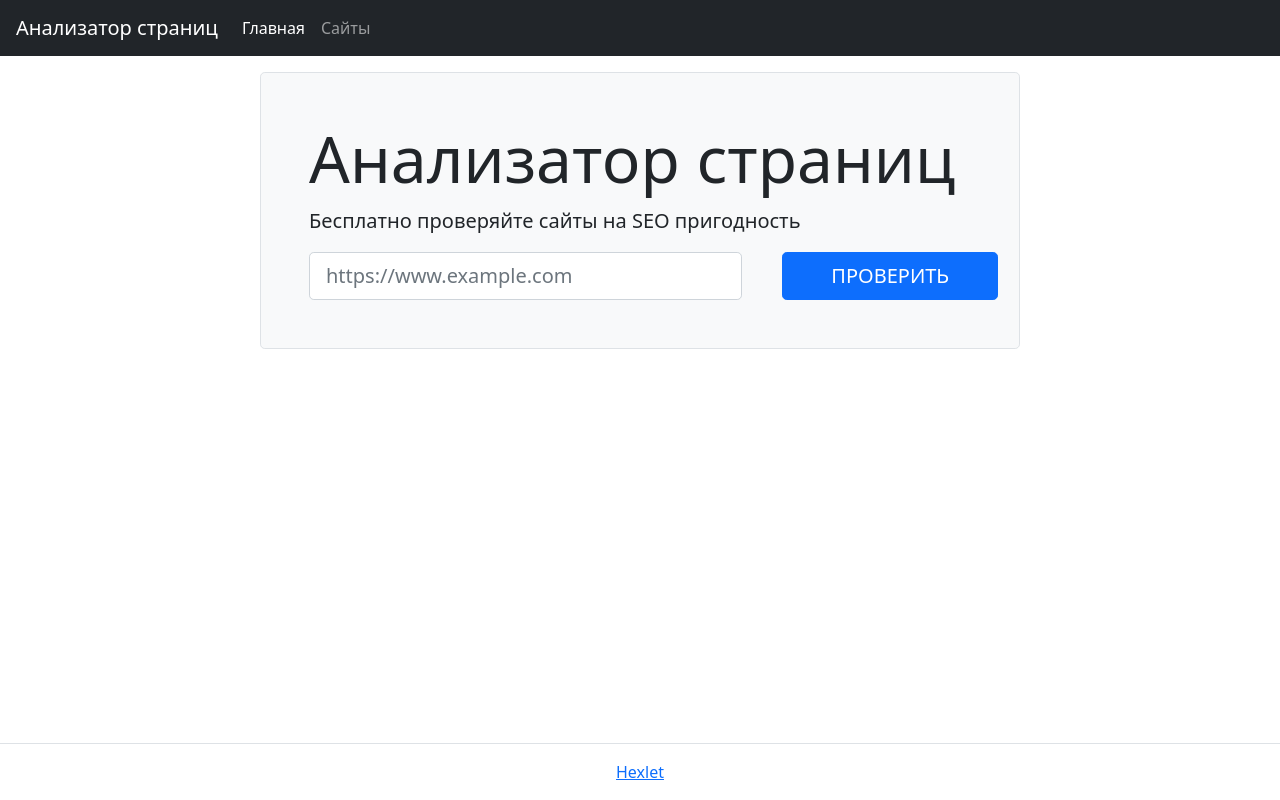
After one commit to sleeplesspony/php-project-9, a PHP site: page /templates/index.phtml in a window 1280 px wide. The commit adds this page. Run offline with PHP 8.4, Linux system fonts and the light colour scheme.

Commit message:
added template for index page

```diff
--- /dev/null
+++ b/templates/index.phtml
@@ -0,0 +1,67 @@
+<!DOCTYPE html>
+<html lang="ru">
+<head>
+  <meta charset="UTF-8">
+  <meta name="viewport" content="width=device-width, initial-scale=1.0">
+  <title>Page analyzer</title>
+
+  <link href="https://cdn.jsdelivr.net/npm/bootstrap@5.1.3/dist/css/bootstrap.min.css" rel="stylesheet" integrity="sha384-1BmE4kWBq78iYhFldvKuhfTAU6auU8tT94WrHftjDbrCEXSU1oBoqyl2QvZ6jIW3" crossorigin="anonymous">
+  <script src="https://cdn.jsdelivr.net/npm/bootstrap@5.1.3/dist/js/bootstrap.bundle.min.js" integrity="sha384-ka7Sk0Gln4gmtz2MlQnikT1wXgYsOg+OMhuP+IlRH9sENBO0LRn5q+8nbTov4+1p" crossorigin="anonymous"></script>
+</head>
+<body  class="min-vh-100 d-flex flex-column"cc>
+    <header class="flex-shrink-0">
+        <nav class="navbar navbar-expand-md navbar-dark bg-dark px-3">
+            <a class="navbar-brand" href="/">Анализатор страниц</a>
+            <button class="navbar-toggler" type="button" data-toggle="collapse" data-target="#navbarNav" aria-controls="navbarNav" aria-expanded="false" aria-label="Toggle navigation">
+                <span class="navbar-toggler-icon"></span>
+            </button>
+            <div class="collapse navbar-collapse" id="navbarNav">
+                <ul class="navbar-nav">
+                    <li class="nav-item">
+                        <a class="nav-link active" href="/">Главная</a>
+                    </li>
+
+                    <li class="nav-item">
+                        <a class="nav-link" href="/urls">Сайты</a>
+                    </li>
+                </ul>
+            </div>
+        </nav>
+    </header>
+
+    <main class="flex-grow-1">
+        <div class="container-lg mt-3">
+            <h1></h1>
+                <div class="row">
+                    <div class="col-12 col-md-10 col-lg-8 mx-auto border rounded-3 bg-light p-5">
+                        <h1 class="display-3">Анализатор страниц</h1>
+                        <p class="lead">Бесплатно проверяйте сайты на SEO пригодность</p>
+                        <form action="/urls" method="post" class="row" required>
+                            <div class="col-8">
+                                <label for="text" class="visually-hidden">Url для проверки</label>
+                                <input
+                                type="text"
+                                name="url[name]"
+                                value=""
+                                class="form-control form-control-lg"
+                                placeholder="https://www.example.com"
+                                >
+                            </div>
+                            <div class="col-2">
+                                <input type="submit" class="btn btn-primary btn-lg ms-3 px-5 text-uppercase mx-3" value="Проверить">
+                            </div>
+                        </form>
+
+                    </div>
+                </div>
+        </div>
+    </main>
+    <footer class="border-top py-3 mt-5 flex-shrink-0">
+        <div class="container-lg">
+            <div class="text-center">
+                <a href="https://hexlet.io/pages/about" target="_blank">Hexlet</a>
+            </div>
+        </div>
+    </footer>
+</body>
+</html>
```
Also changed, not shown: public/index.php (+11 -5 lines).
